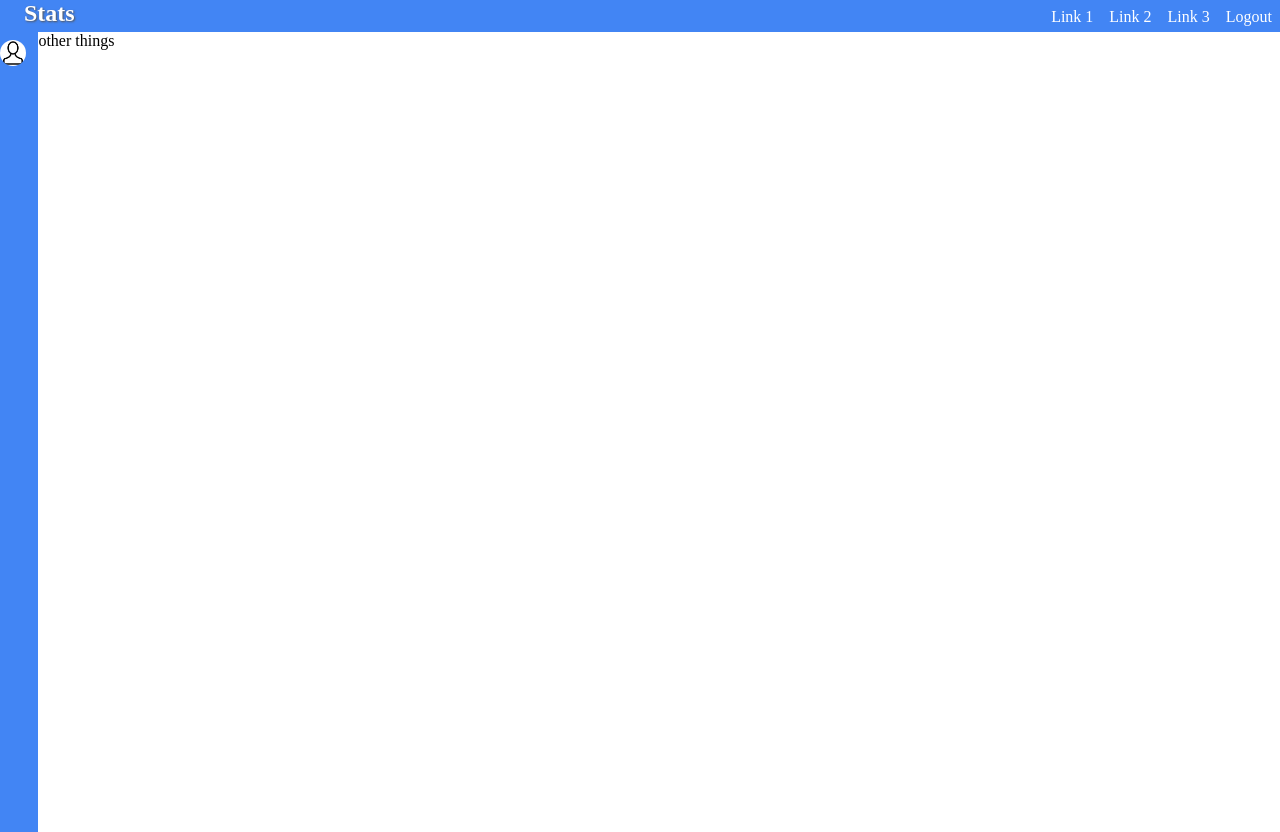
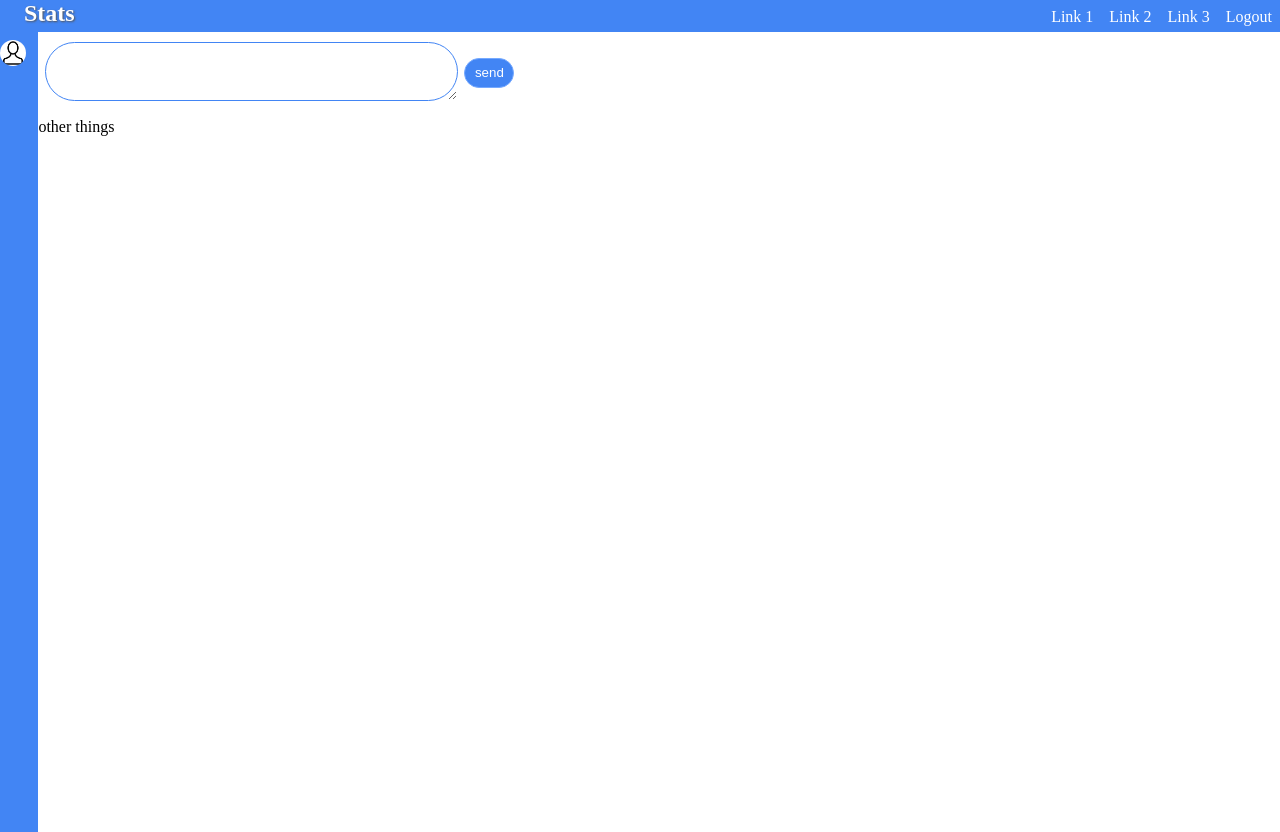
Before and after one commit to romcar/stats, a React app: page / in a window 1280 px wide. Built offline with nearby package versions, Linux system fonts and the light colour scheme.

Commit message:
Create Button Component Style Button Component Modify Theme colors and add new colors Updated code where needed

```diff
--- /dev/null
+++ b/src/components/Button/Button.jsx
@@ -0,0 +1,9 @@
+import React from 'react'
+import StyledButton from '../../styledComponents/StyledButton/StyledButton';
+
+export default (props) => {
+  console.log(props.children)
+  return (
+    <StyledButton onClick={() => props.callback()} type="submit" >{props.buttonText}</StyledButton>
+  )
+};
--- a/src/components/Input/Input.jsx
+++ b/src/components/Input/Input.jsx
@@ -0,0 +1,11 @@
+import React, { Fragment } from 'react'
+import StyledInput from '../../styledComponents/StyledInput/StyledInput';
+import Button from '../Button/Button';
+export default () => {
+  return (
+    <Fragment>
+      <StyledInput />
+      <Button type="submit" buttonText={'send'} />
+    </Fragment>
+  )
+}
--- a/src/containers/App/App.js
+++ b/src/containers/App/App.js
@@ -1,9 +1,10 @@
 import React, { Component } from 'react';
 import './App.css';
-import Grid from 'styled-components-grid';
+// import Grid from 'styled-components-grid';
 
 import Nav from '../../components/Nav/Nav';
 import SideBar from '../../components/SideBar/SideBar';
+import Input from '../../components/Input/Input';
 
 class App extends Component {
   constructor(props) {
@@ -15,6 +16,7 @@ class App extends Component {
     return (<div>
       <Nav />
       <SideBar />
+      <Input />
       <div>other things</div>
     </div>);
   }
--- /dev/null
+++ b/src/styledComponents/StyledButton/StyledButton.js
@@ -0,0 +1,18 @@
+import styled from 'styled-components';
+import colors from '../index';
+
+export default styled.button`
+  color: ${colors.white};
+  position: relative;
+  top: -30px;
+  width: 50px;
+  padding: 0.5em;
+  background: ${colors.background};
+  border: 1px solid ${colors['background--light']};
+  border-radius: 2em;
+
+  :hover {
+    color: ${colors.background};
+    background: ${colors['link--hover']};
+  }
+`;
--- /dev/null
+++ b/src/styledComponents/StyledInput/StyledInput.js
@@ -0,0 +1,9 @@
+import styled from 'styled-components';
+import colors from '../index';
+export default styled.textarea`
+  margin: 0.75em 0.5em 0.5em 0.5em;
+  width: 30vw;
+  border-radius: 5em;
+  padding: 1em;
+  border: 1px solid ${colors.background};
+`;
--- a/src/styledComponents/StyledLink/StyledLink.js
+++ b/src/styledComponents/StyledLink/StyledLink.js
@@ -7,6 +7,6 @@ export default styled.a`
   float: right;
   margin: ${props => (props.margin) || '0.5em'};
   :hover {
-    color: ${colors.link_hover}
+    color: ${colors['link--hover']}
   }
 `;
--- a/src/styledComponents/StyledSideBar/StyledSideBar.js
+++ b/src/styledComponents/StyledSideBar/StyledSideBar.js
@@ -10,6 +10,6 @@ export default styled.div`
   float: left;
   ${'' /* display: inline-block; */}
   :hover {
-    width: 20vw;
+    width: 15vw;
   }
 `;
--- a/src/styledComponents/index.js
+++ b/src/styledComponents/index.js
@@ -1,6 +1,8 @@
 export default {
   background: 'rgb(66, 133, 244)',
-  link_hover: 'rgb(244, 167, 66)',
+  'background--light': 'rgb(117, 169, 255)',
+  'link--hover': 'rgb(244, 167, 66)',
   link: 'rgb(255, 255, 255)',
   title: 'rgb(255, 255, 255)',
+  white: 'rgb(255, 255, 255)',
 }
```
